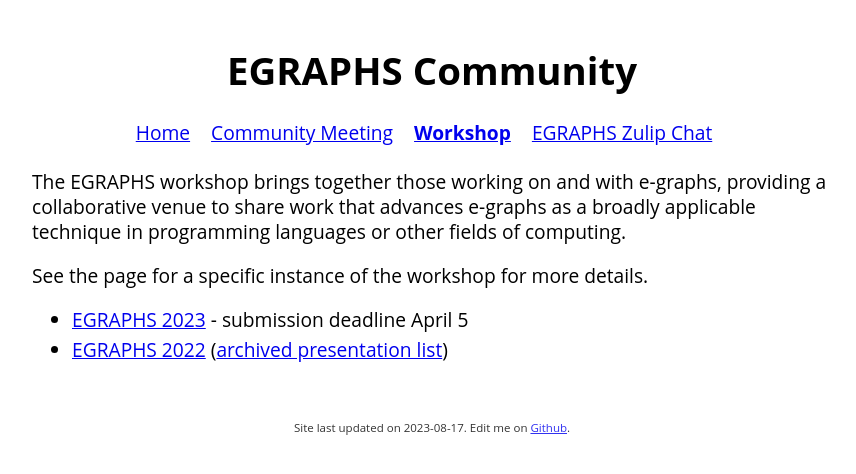
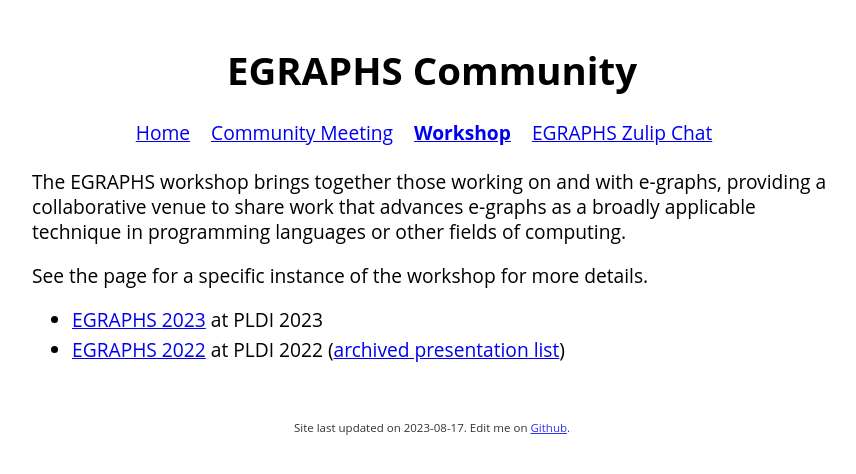
Before and after one commit to egraphs-community/egraphs-community.github.io, a Jekyll site: the page built from workshop/index.md, in a window 1280 px wide. Shown: the top 474 px of the page, without its empty margins (208-1064 px from the left). Built offline with Jekyll 4.4.1, drawn with Linux system fonts in a browser that asks for light colours.

Commit message:
Tweak workshops

```diff
--- a/workshop/index.md
+++ b/workshop/index.md
@@ -10,7 +10,6 @@ of computing.
 
 See the page for a specific instance of the workshop for more details.
 
--   [EGRAPHS 2023](https://pldi23.sigplan.org/home/egraphs-2023) -
-    submission deadline April 5
--   [EGRAPHS 2022](https://pldi22.sigplan.org/home/egraphs-2022)
+-   [EGRAPHS 2023](https://pldi23.sigplan.org/home/egraphs-2023) at PLDI 2023
+-   [EGRAPHS 2022](https://pldi22.sigplan.org/home/egraphs-2022) at PLDI 2022
     ([archived presentation list](2022.html))
```
